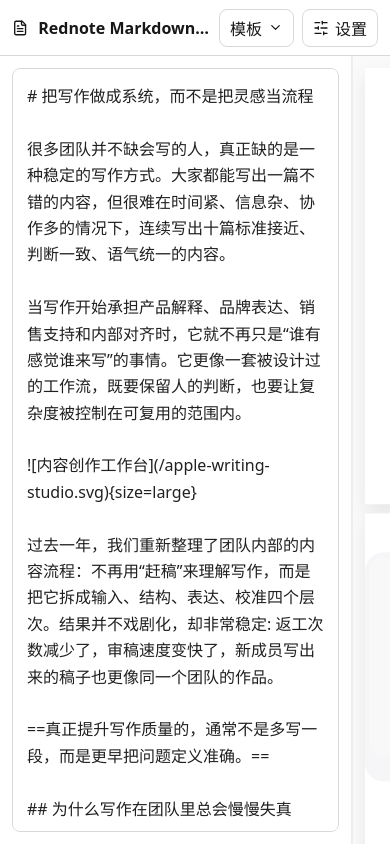
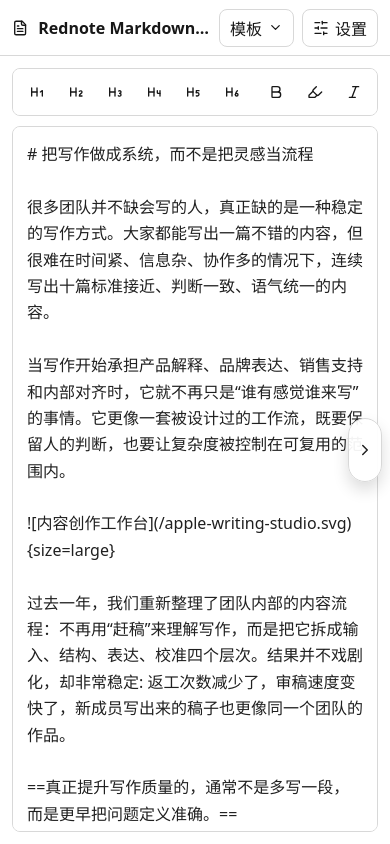
Before and after one commit to cyann7/rednoteArticleTamplate, a React (Vite) app: page / in a window 390 px wide. Built offline with nearby package versions, Linux system fonts and the light colour scheme.

Commit message:
Fix mobile editor and preview navigation

```diff
--- a/src/main.tsx
+++ b/src/main.tsx
@@ -291,7 +291,6 @@ function App() {
   const [mobileMode, setMobileMode] = useState<MobileMode>("editor");
   const [isMobileSettingsOpen, setIsMobileSettingsOpen] = useState(false);
   const [isExportMenuOpen, setIsExportMenuOpen] = useState(false);
-  const [isMobileEditorToolbarVisible, setIsMobileEditorToolbarVisible] = useState(false);
   const canvasRef = useRef<HTMLDivElement>(null);
   const phoneFrameRef = useRef<HTMLDivElement>(null);
   const measureRef = useRef<HTMLDivElement>(null);
@@ -305,6 +304,8 @@ function App() {
   const workspaceGestureRef = useRef<{ x: number; y: number; mode: MobileMode } | null>(null);
   const suppressNextWorkspaceClickRef = useRef(false);
   const previewSyncFrameRef = useRef<number | null>(null);
+  const mobilePreviewScrollTopRef = useRef(0);
+  const mobileEditorScrollTopRef = useRef(0);
   const imageInputRef = useRef<HTMLInputElement>(null);
   const pendingImageSelectionRef = useRef<{ start: number; end: number } | null>(null);
   const preserveActiveBlockOnEditorFocusRef = useRef(false);
@@ -557,40 +558,6 @@ function App() {
     return () => document.removeEventListener("pointerdown", handlePointerDown);
   }, [isExportMenuOpen]);
 
-  useLayoutEffect(() => {
-    const root = document.documentElement;
-    const updateKeyboardOffset = () => {
-      const viewport = window.visualViewport;
-      const editor = markdownTextareaRef.current;
-      const isEditorFocused = document.activeElement === editor;
-      const isMobileWidth = window.matchMedia("(max-width: 960px)").matches;
-      const offset = viewport && isEditorFocused && isMobileWidth
-        ? Math.max(0, window.innerHeight - viewport.height - viewport.offsetTop)
-        : 0;
-      setIsMobileEditorToolbarVisible(isEditorFocused && isMobileWidth && offset > 24);
-      root.style.setProperty("--keyboard-offset", `${Math.round(offset)}px`);
-    };
-    const handleFocusOut = () => {
-      window.setTimeout(updateKeyboardOffset, 80);
-    };
-
-    updateKeyboardOffset();
-    window.visualViewport?.addEventListener("resize", updateKeyboardOffset);
-    window.visualViewport?.addEventListener("scroll", updateKeyboardOffset);
-    window.addEventListener("resize", updateKeyboardOffset);
-    document.addEventListener("focusin", updateKeyboardOffset);
-    document.addEventListener("focusout", handleFocusOut);
-    return () => {
-      setIsMobileEditorToolbarVisible(false);
-      root.style.removeProperty("--keyboard-offset");
-      window.visualViewport?.removeEventListener("resize", updateKeyboardOffset);
-      window.visualViewport?.removeEventListener("scroll", updateKeyboardOffset);
-      window.removeEventListener("resize", updateKeyboardOffset);
-      document.removeEventListener("focusin", updateKeyboardOffset);
-      document.removeEventListener("focusout", handleFocusOut);
-    };
-  }, []);
-
   function pushUndoSnapshot(current: string) {
     setUndoStack((items) => [current, ...items].slice(0, 50));
     setRedoStack([]);
@@ -614,6 +581,7 @@ function App() {
 
   function schedulePreviewSync(blockId: string) {
     if (!isMobileViewport()) return;
+    if (mobileMode !== "preview") return;
     if (previewSyncFrameRef.current != null) window.cancelAnimationFrame(previewSyncFrameRef.current);
     previewSyncFrameRef.current = window.requestAnimationFrame(() => {
       previewSyncFrameRef.current = null;
@@ -633,23 +601,57 @@ function App() {
     return block.id;
   }
 
+  function saveMobileScrollPosition(mode: MobileMode = mobileMode) {
+    if (!isMobileViewport()) return;
+    if (mode === "preview") {
+      mobilePreviewScrollTopRef.current = previewPaneRef.current?.scrollTop ?? mobilePreviewScrollTopRef.current;
+      return;
+    }
+    mobileEditorScrollTopRef.current = markdownTextareaRef.current?.scrollTop ?? mobileEditorScrollTopRef.current;
+  }
+
+  function restoreMobileScrollPosition(mode: MobileMode) {
+    if (!isMobileViewport()) return;
+    requestAnimationFrame(() => {
+      if (mode === "preview") {
+        if (previewPaneRef.current) previewPaneRef.current.scrollTop = mobilePreviewScrollTopRef.current;
+        return;
+      }
+      if (markdownTextareaRef.current) markdownTextareaRef.current.scrollTop = mobileEditorScrollTopRef.current;
+    });
+  }
+
   function switchMobileMode(nextMode: MobileMode) {
+    if (nextMode === mobileMode) return;
+    saveMobileScrollPosition();
     setIsTemplatePickerOpen(false);
     setIsMobileSettingsOpen(false);
     setIsExportMenuOpen(false);
 
     if (nextMode === "preview") {
-      updateActiveBlockFromEditorSelection();
+      updateActiveBlockFromEditorSelection({ scroll: false });
       markdownTextareaRef.current?.blur();
       setMobileMode("preview");
+      restoreMobileScrollPosition("preview");
       return;
     }
 
     setMobileMode("editor");
+    restoreMobileScrollPosition("editor");
   }
 
   function handleEditorSelectionChange() {
     updateActiveBlockFromEditorSelection();
+  }
+
+  function handlePreviewPaneScroll() {
+    if (!isMobileViewport()) return;
+    mobilePreviewScrollTopRef.current = previewPaneRef.current?.scrollTop ?? 0;
+  }
+
+  function handleEditorTextareaScroll() {
+    if (!isMobileViewport()) return;
+    mobileEditorScrollTopRef.current = markdownTextareaRef.current?.scrollTop ?? 0;
   }
 
   function handleMobileWorkspacePointerDown(event: React.PointerEvent<HTMLElement>) {
@@ -1086,7 +1088,7 @@ function App() {
   }
 
   return (
-    <div className={isMobileEditorToolbarVisible ? "app-shell is-mobile-editor-toolbar-visible" : "app-shell"}>
+    <div className="app-shell">
       <header className="topbar">
         <div className="brand" aria-label="Rednote Markdown Studio">
           <FileText size={20} aria-hidden="true" />
@@ -1230,6 +1232,7 @@ function App() {
           ref={previewPaneRef}
           aria-label="图片预览"
           onClickCapture={handlePreviewPaneClickCapture}
+          onScroll={handlePreviewPaneScroll}
         >
           <div className="preview-toolbar">
             <div className="template-picker preview-template-picker" ref={templatePickerRef}>
@@ -1392,6 +1395,25 @@ function App() {
           <button type="button" onClick={syncEditorToPreviewBlock} disabled={!activeBlockId} title="定位编辑器到当前预览内容" aria-label="定位编辑器到当前预览内容">↦</button>
         </div>
 
+        <button
+          type="button"
+          className="mobile-page-switch mobile-page-switch-to-preview"
+          onClick={() => switchMobileMode("preview")}
+          aria-label="切换到预览页"
+          title="预览"
+        >
+          <ChevronRight size={18} aria-hidden="true" />
+        </button>
+        <button
+          type="button"
+          className="mobile-page-switch mobile-page-switch-to-editor"
+          onClick={() => switchMobileMode("editor")}
+          aria-label="切换到编辑页"
+          title="编辑"
+        >
+          <ChevronLeft size={18} aria-hidden="true" />
+        </button>
+
         <section className="editor-pane" aria-label="Markdown 编辑器" onClickCapture={handleEditorPaneClickCapture}>
           <MarkdownToolbar
             template={template}
@@ -1437,6 +1459,7 @@ function App() {
             onClick={handleEditorSelectionChange}
             onSelect={handleEditorSelectionChange}
             onFocus={handleEditorFocus}
+            onScroll={handleEditorTextareaScroll}
             spellCheck={false}
             aria-label="Markdown 内容"
           />
--- a/src/styles/base.css
+++ b/src/styles/base.css
@@ -131,7 +131,8 @@ button.primary {
 .mobile-template-picker,
 .mobile-settings-button,
 .mobile-settings-menu,
-.mobile-preview-actions {
+.mobile-preview-actions,
+.mobile-page-switch {
   display: none;
 }
 
@@ -1274,8 +1275,6 @@ button.primary {
   }
 
   .workspace {
-    --mobile-peek: 38px;
-    --mobile-peek-double: 76px;
     position: relative;
     display: block;
     height: auto;
@@ -1290,12 +1289,11 @@ button.primary {
     position: absolute;
     top: 0;
     bottom: 0;
-    width: calc(100% - var(--mobile-peek));
+    width: 100%;
     height: 100%;
     padding: 12px 12px 20px;
     transition: left 180ms ease, opacity 180ms ease;
     will-change: left;
-    border-left: 1px solid var(--app-border-soft);
     background: #fafafa;
   }
 
@@ -1316,13 +1314,13 @@ button.primary {
   }
 
   .mobile-mode-editor .preview-pane {
-    left: calc(100% - var(--mobile-peek));
-    opacity: 0.88;
-    cursor: pointer;
+    left: 100%;
+    opacity: 0;
+    pointer-events: none;
   }
 
   .mobile-mode-preview .preview-pane {
-    left: var(--mobile-peek);
+    left: 0;
     opacity: 1;
   }
 
@@ -1331,14 +1329,13 @@ button.primary {
     top: 0;
     bottom: 0;
     left: 0;
-    width: calc(100% - var(--mobile-peek));
+    width: 100%;
     height: 100%;
     padding: 12px;
     display: flex;
     flex-direction: column;
     min-height: 0;
     overflow: hidden;
-    border-right: 1px solid var(--app-border-soft);
     background: #ffffff;
     transition: left 180ms ease, opacity 180ms ease;
     will-change: left;
@@ -1350,34 +1347,27 @@ button.primary {
   }
 
   .mobile-mode-preview .editor-pane {
-    left: calc(-100% + var(--mobile-peek-double));
-    opacity: 0.9;
-    cursor: pointer;
+    left: -100%;
+    opacity: 0;
+    pointer-events: none;
   }
 
   .markdown-toolbar {
-    position: fixed;
-    top: 60px;
-    left: 12px;
-    right: 12px;
+    position: relative;
+    top: auto;
+    left: auto;
+    right: auto;
     bottom: auto;
-    display: none;
+    display: flex;
+    flex: 0 0 auto;
     min-height: 48px;
-    margin: 0;
+    margin: 0 0 10px;
     overflow-x: auto;
     flex-wrap: nowrap;
     scrollbar-width: none;
-    z-index: 86;
+    z-index: 1;
     border-color: #d8d8d8;
-    box-shadow: 0 8px 14px rgba(0, 0, 0, 0.08);
-  }
-
-  .app-shell.is-mobile-editor-toolbar-visible .editor-pane {
-    padding-top: 72px;
-  }
-
-  .app-shell.is-mobile-editor-toolbar-visible .markdown-toolbar {
-    display: flex;
+    box-shadow: none;
   }
 
   .markdown-toolbar::-webkit-scrollbar {
@@ -1397,9 +1387,45 @@ button.primary {
 
   .editor-pane textarea {
     flex: 1;
+    min-height: 0;
     padding: 14px;
     font-size: 16px;
     line-height: 1.65;
+  }
+
+  .mobile-page-switch {
+    position: absolute;
+    top: 50%;
+    z-index: 70;
+    display: inline-flex;
+    width: 34px;
+    height: 64px;
+    min-height: 0;
+    padding: 0;
+    border-color: var(--app-border);
+    border-radius: 999px;
+    background: rgba(255, 255, 255, 0.94);
+    color: #202020;
+    box-shadow: 0 8px 16px rgba(0, 0, 0, 0.14);
+  }
+
+  .mobile-page-switch-to-preview {
+    right: max(8px, env(safe-area-inset-right));
+    transform: translateY(-50%);
+  }
+
+  .mobile-page-switch-to-editor {
+    left: max(8px, env(safe-area-inset-left));
+    transform: translateY(-50%);
+  }
+
+  .mobile-page-switch:active:not(:disabled) {
+    transform: translateY(calc(-50% + 1px));
+  }
+
+  .mobile-mode-editor .mobile-page-switch-to-editor,
+  .mobile-mode-preview .mobile-page-switch-to-preview {
+    display: none;
   }
 
   .mobile-template-list {
```
